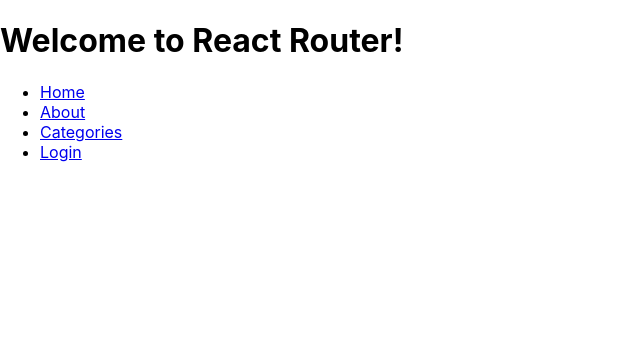
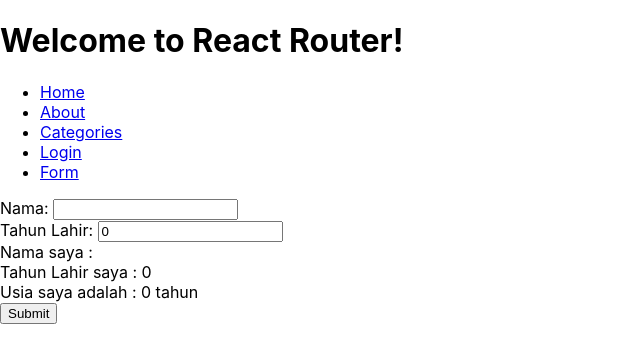
Before and after one commit to izeah/client-semina, a React (Create React App) app: page /form in a window 1280 px wide. Shown: the top 362 px of the page, without its empty margins (0-640 px from the left). Built offline with nearby package versions, Linux system fonts and the light colour scheme; the HTML template or start-up script is replaced by a standard one.

Commit message:
feat: form basic

```diff
--- a/src/App.js
+++ b/src/App.js
@@ -3,6 +3,7 @@
 import About from "./components/About";
 import Categories from "./components/Categories";
 import CategoriesDetail from "./components/CategoriesDetail";
+import Form from "./components/Form";
 import Home from "./components/Home";
 
 function Login() {
@@ -32,6 +33,9 @@
                 <li>
                     <Link to="/login">Login</Link>
                 </li>
+                <li>
+                    <Link to="/form">Form</Link>
+                </li>
             </ul>
 
             <Routes>
@@ -44,6 +48,9 @@
                 <Route path="/login" element={<Login />}>
                     Login
                 </Route>
+                <Route path="/form" element={<Form />}>
+                    Form
+                </Route>
             </Routes>
         </div>
     );
--- /dev/null
+++ b/src/components/Form.js
@@ -0,0 +1,66 @@
+import React, { useState } from "react";
+
+export default function Form() {
+    const [error, setError] = useState([]);
+
+    const [form, setForm] = useState({
+        name: "",
+        usia: 0,
+        tahunLahir: 0,
+    });
+
+    const handleChange = (e) => {
+        setForm({ ...form, [e.target.name]: e.target.value });
+    };
+
+    const handleSubmit = (e) => {
+        setError([]);
+        setForm({
+            ...form,
+            usia: 2022 - form.tahunLahir,
+        });
+
+        if (form.name === "") {
+            setError((error) => [...error, "nama tidak boleh kosong"]);
+        }
+
+        if (form.name.length < 3) {
+            setError((error) => [...error, "nama harus minimal 3 karakter"]);
+        }
+    };
+
+    return (
+        <>
+            Nama:{" "}
+            <input
+                type="text"
+                name="name"
+                value={form.name}
+                onChange={handleChange}
+            />
+            <br />
+            Tahun Lahir:{" "}
+            <input
+                type="number"
+                name="tahunLahir"
+                value={form.tahunLahir}
+                onChange={handleChange}
+            />
+            <br />
+            Nama saya : {form.name}
+            <br />
+            Tahun Lahir saya : {form.tahunLahir}
+            <br />
+            Usia saya adalah : {form.usia} tahun
+            <br />
+            <button onClick={handleSubmit}>Submit</button>
+            <br />
+            <ul>
+                {error &&
+                    error.map((err, index) => {
+                        return <li key={index}>{err}</li>;
+                    })}
+            </ul>
+        </>
+    );
+}
```
